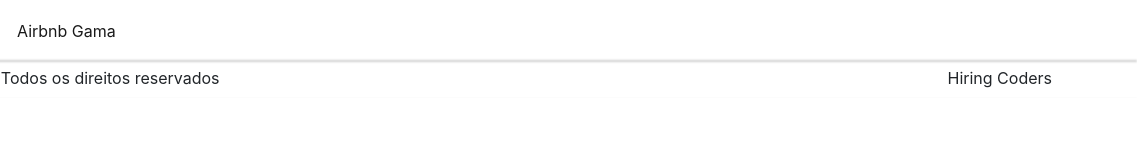
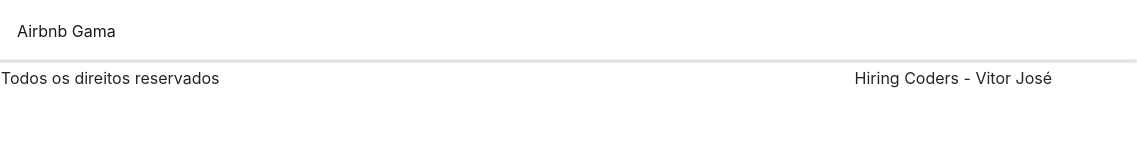
Before and after one commit to VitorJos007/Airbnb_fake, a plain HTML site: page index.html in a window 1280 px wide. Shown: the full height of the page, 143-1280 px from the left. Drawn offline with nearby package versions, Linux system fonts and the light colour scheme; no server answers.

Commit message:
Colocando meu nome no rodape

```diff
--- a/index.html
+++ b/index.html
@@ -35,7 +35,7 @@
     <footer>
         <div class="container flex">
             <p class="copyr">©2020 Todos os direitos reservados</p>
-            <p class="desafio">Hiring Coders</p>
+            <p class="desafio">Hiring Coders - Vitor José</p>
         </div>
     </footer>
 
```
